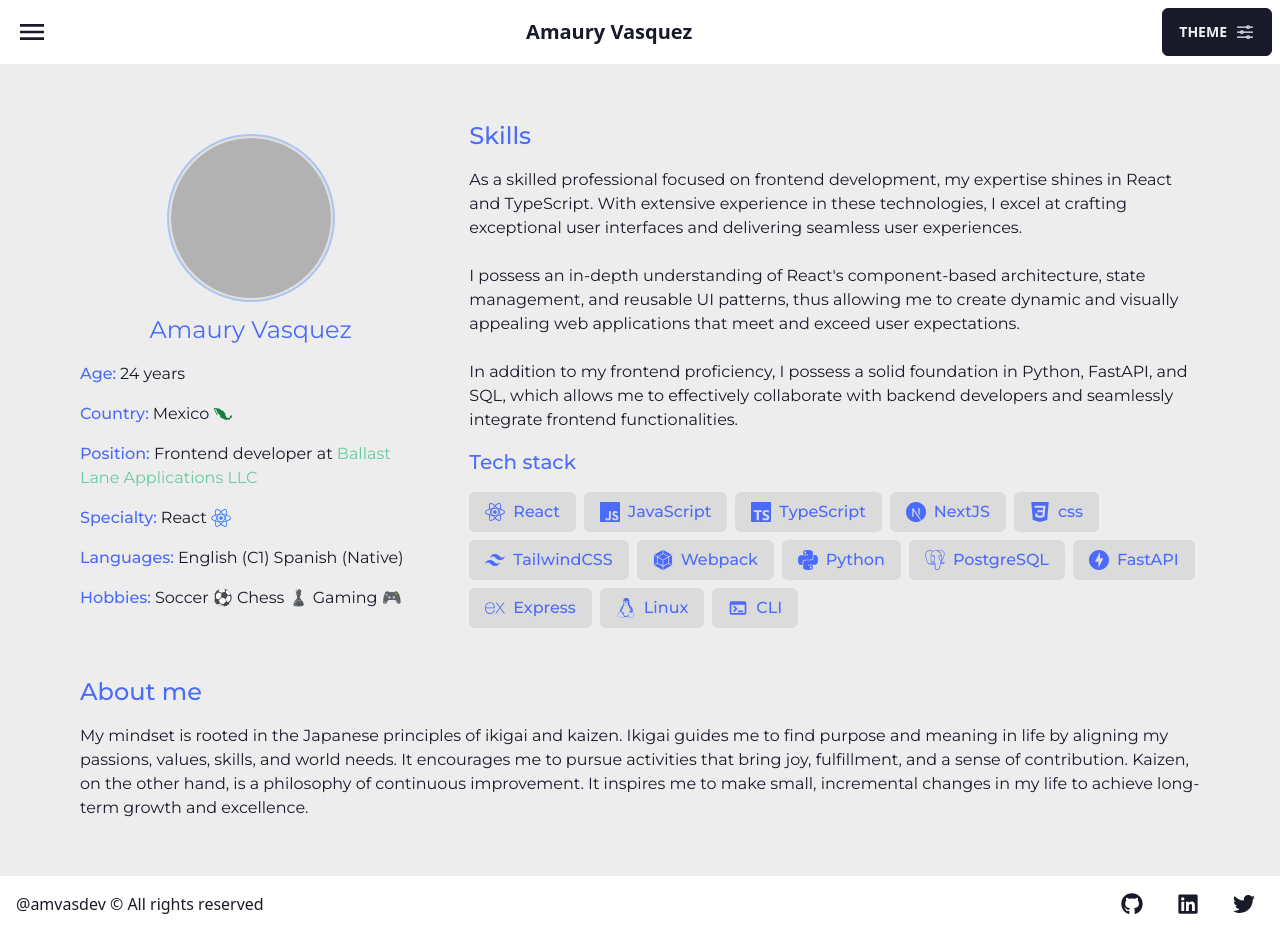
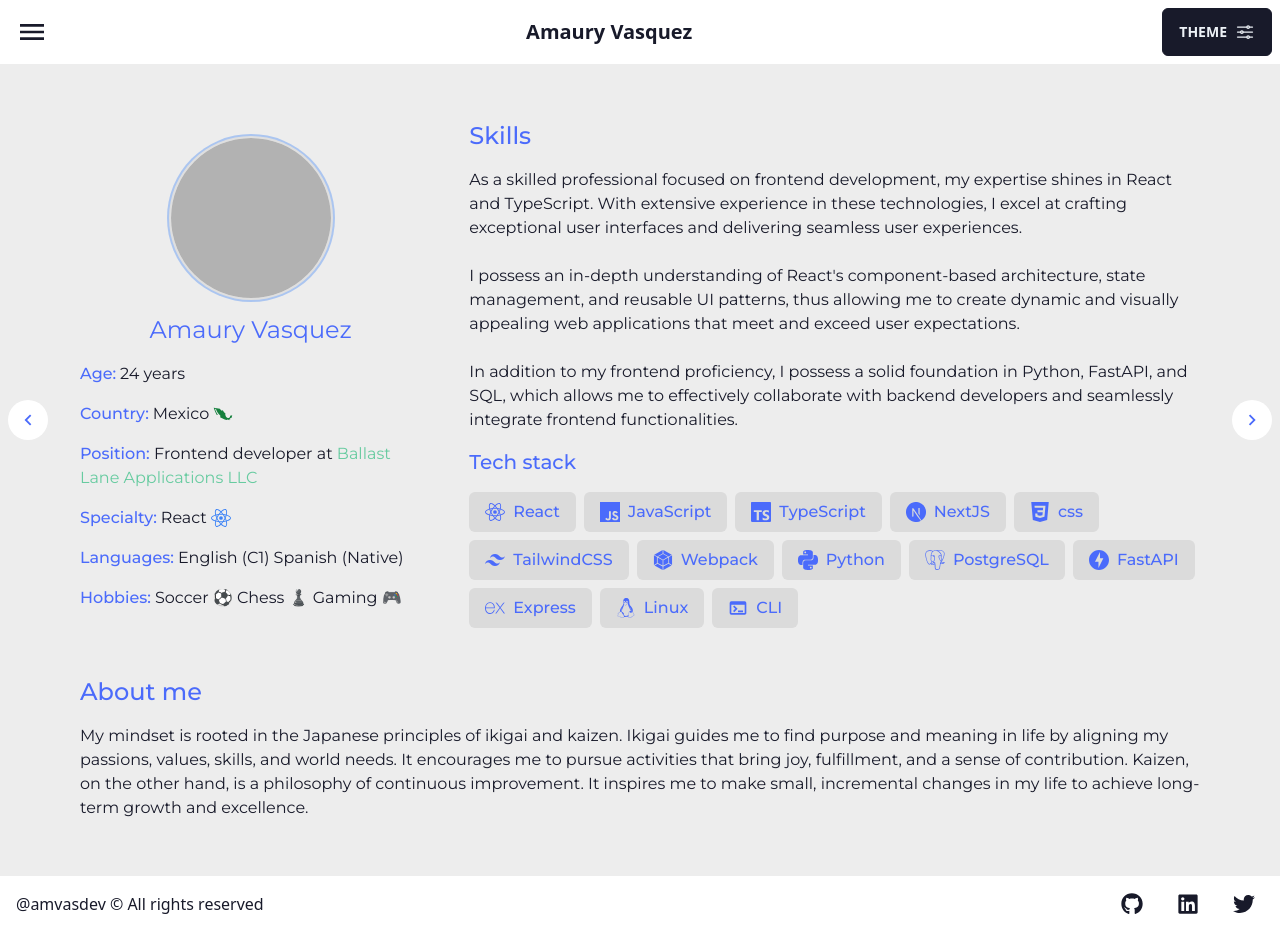
Before and after one commit to Amaury-Vasquez/amvasdev, a Next.js app: page /about in a window 1280 px wide. Built offline with nearby package versions, Linux system fonts and the light colour scheme; grey boxes are pictures that could not be loaded.

Commit message:
feat: create experience page

```diff
--- a/components/Link/index.tsx
+++ b/components/Link/index.tsx
@@ -13,7 +13,7 @@ const VARIANT_STYLES = {
   accent: 'btn-accent',
   ghost:
     'btn-ghost focus-visible:outline-none focus-visible:border-2 focus-visible:border-solid focus-visible:border-primary',
-  link: 'btn-link',
+  link: 'btn-link underline-offset-2',
   info: 'btn-info',
   success: 'btn-success',
   warning: 'btn-warning',
--- a/constants/experience.ts
+++ b/constants/experience.ts
@@ -14,4 +14,16 @@ export const EXPERIENCE = [
     role: 'Frontend Developer',
     date: 'November 2020 - November 2022',
   },
+  {
+    company: 'Self-taught journey',
+    role: 'Software Engineer',
+    date: 'October 2019 - Present',
+  },
 ];
+
+export const EDUCATION = [
+  "Bachelor's Degree in Computer Systems (In progress)",
+  'Self-taught frontend developer (proficient)',
+  'Self-taught backend developer (intermediate)',
+  'Active student at Platzi',
+];
--- a/layout/Header/index.tsx
+++ b/layout/Header/index.tsx
@@ -1,7 +1,8 @@
 import { FC } from 'react';
+import { MdOutlineNavigateNext } from 'react-icons/md';
 import Menu from './Menu';
+import ToggleTheme from './ToggleTheme';
 import { Link } from '@/components';
-import ToggleTheme from './ToggleTheme';
 
 const Header: FC = () => {
   return (
--- a/layout/index.tsx
+++ b/layout/index.tsx
@@ -1,10 +1,15 @@
+import { useRouter } from 'next/router';
 import { useEffect } from 'react';
 import { useCookies } from 'react-cookie';
+import { MdOutlineNavigateBefore, MdOutlineNavigateNext } from 'react-icons/md';
 import Footer from './Footer';
 import Header from './Header';
+import { IconLink } from '@/components';
+import { PAGE_LINKS } from '@/constants';
 
 export default function AppLayout({ children }: { children: React.ReactNode }) {
   const [cookies, setCookie] = useCookies(['theme']);
+  const router = useRouter();
 
   useEffect(() => {
     if (typeof window !== 'undefined') {
@@ -14,9 +19,35 @@ export default function AppLayout({ children }: { children: React.ReactNode }) {
     }
   }, [cookies, setCookie]);
 
+  const currentPathIndex = PAGE_LINKS.findIndex(
+    (link) => link.url === router.pathname
+  );
+
   return (
     <>
       <Header />
+      {router.pathname !== '/' && currentPathIndex !== -1 && (
+        <>
+          <IconLink
+            href={
+              currentPathIndex - 1 >= 0
+                ? PAGE_LINKS[currentPathIndex - 1].url
+                : '/'
+            }
+            Icon={MdOutlineNavigateBefore}
+            className="fixed lg:top-1/2 left-2 z-50 text-primary top-32 xs:top-20 bg-base-100 duration-1000"
+          />
+          <IconLink
+            href={
+              currentPathIndex + 1 < PAGE_LINKS.length
+                ? PAGE_LINKS[currentPathIndex + 1].url
+                : '/'
+            }
+            Icon={MdOutlineNavigateNext}
+            className="fixed lg:top-1/2 right-2 z-50 text-primary top-32 xs:top-20 bg-base-100 duration-1000"
+          />
+        </>
+      )}
       <div className="bg-base-200 max-xxs:min-h-xxs-screen max-xxs:mt-28 min-h-content h-fit mt-16">
         {children}
       </div>
--- a/modules/Experience/ExperienceItem.tsx
+++ b/modules/Experience/ExperienceItem.tsx
@@ -20,15 +20,16 @@ const ExperienceItem: FC<ExperienceItemProps> = ({
       <MdWorkOutline className="w-16 h-16 text-secondary" />
     </span>
   );
+
   return (
     <div
       className={clsx(
-        'w-full flex gap-4 p-4 items-center shadow-sm rounded-sm',
+        'w-full flex gap-4 p-6 items-center shadow-sm rounded-md bg-base-100',
         alternate ? 'sm:col-start-2' : 'sm:col-start-1'
       )}
     >
       {!alternate ? Work : null}
-      <article className="flex flex-col gap-4 w-fit whitespace-nowrap">
+      <article className="flex flex-col gap-4 w-fit">
         <h2 className="text-primary font-semibold">{company}</h2>
         <h3 className="text-secondary font-semibold">{role}</h3>
         <p>{date}</p>
--- a/modules/Experience/index.tsx
+++ b/modules/Experience/index.tsx
@@ -1,20 +1,51 @@
-import { FC, Fragment } from 'react';
+import { FC } from 'react';
+import { SiPlatzi } from 'react-icons/si';
 import ExperienceItem from './ExperienceItem';
-import { EXPERIENCE } from '@/constants';
+import { Link } from '@/components';
+import { EXPERIENCE, EDUCATION } from '@/constants';
 
 const Experience: FC = () => {
+  const subtitle = (text: string) => (
+    <h2 className="text-3xl p-4 font-bold text-center sm:col-span-2">{text}</h2>
+  );
+
   return (
     <main className="flex flex-col min-h-content items-center justify-start w-full py-10 gap-8">
-      <h2 className="text-3xl font-semibold text-center">Work experience</h2>
-      <div className="grid sm:grid-cols-2 max-w-screen xs:max-w-md sm:max-w-xl md:max-w-3xl lg:max-w-6xl gap-8 md:gap-4">
+      <div className="grid sm:grid-cols-2 max-w-screen xs:max-w-md sm:max-w-xl md:max-w-3xl lg:max-w-6xl gap-8 md:gap-6">
+        {subtitle('Work experience')}
         {EXPERIENCE.map((experience, idx) => (
-          <Fragment key={'experience:' + idx}>
-            <ExperienceItem {...experience} alternate={idx % 2 > 0} />
-            <span />
-          </Fragment>
+          <ExperienceItem
+            key={'experience:' + idx}
+            {...experience}
+            alternate={idx % 2 > 0}
+          />
         ))}
       </div>
-      <h2 className="text-3xl font-semibold text-center">Education</h2>
+      <article className="flex flex-col gap-4 w-fit px-6">
+        {subtitle('Education')}
+        <ul className="space-y-2">
+          {EDUCATION.map((text, idx) => (
+            <li
+              key={text + idx}
+              className="text-lg font-semibold text-secondary"
+            >
+              {`- ${text}`}
+            </li>
+          ))}
+        </ul>
+      </article>
+      <article className="flex flex-col gap-4 w-fit whitespace-nowrap px-6">
+        {subtitle('Certificates')}
+        <Link
+          className="text-lg no-underline"
+          href="https://platzi.com/p/amauryvasquez/"
+          variant="neutral"
+          target="_blank"
+        >
+          <SiPlatzi className="w-6 h-6 inline-block text-green-500" />
+          Platzi
+        </Link>
+      </article>
     </main>
   );
 };
```
